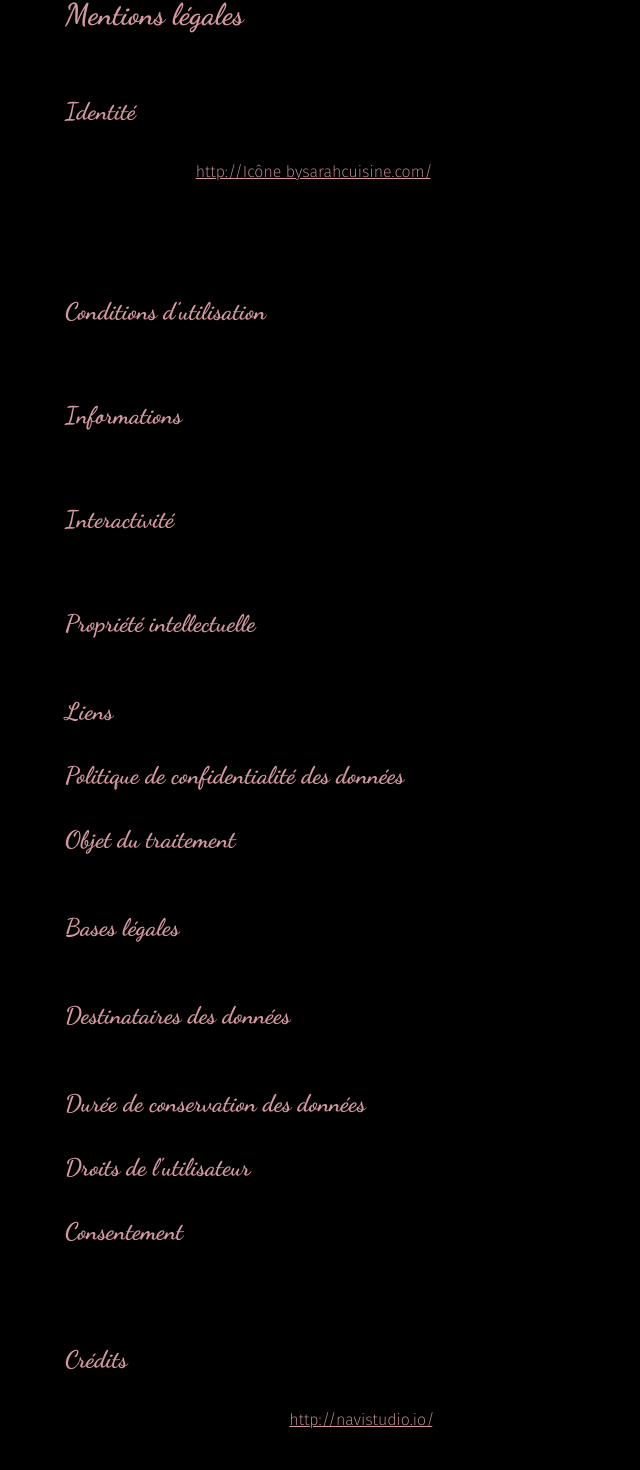
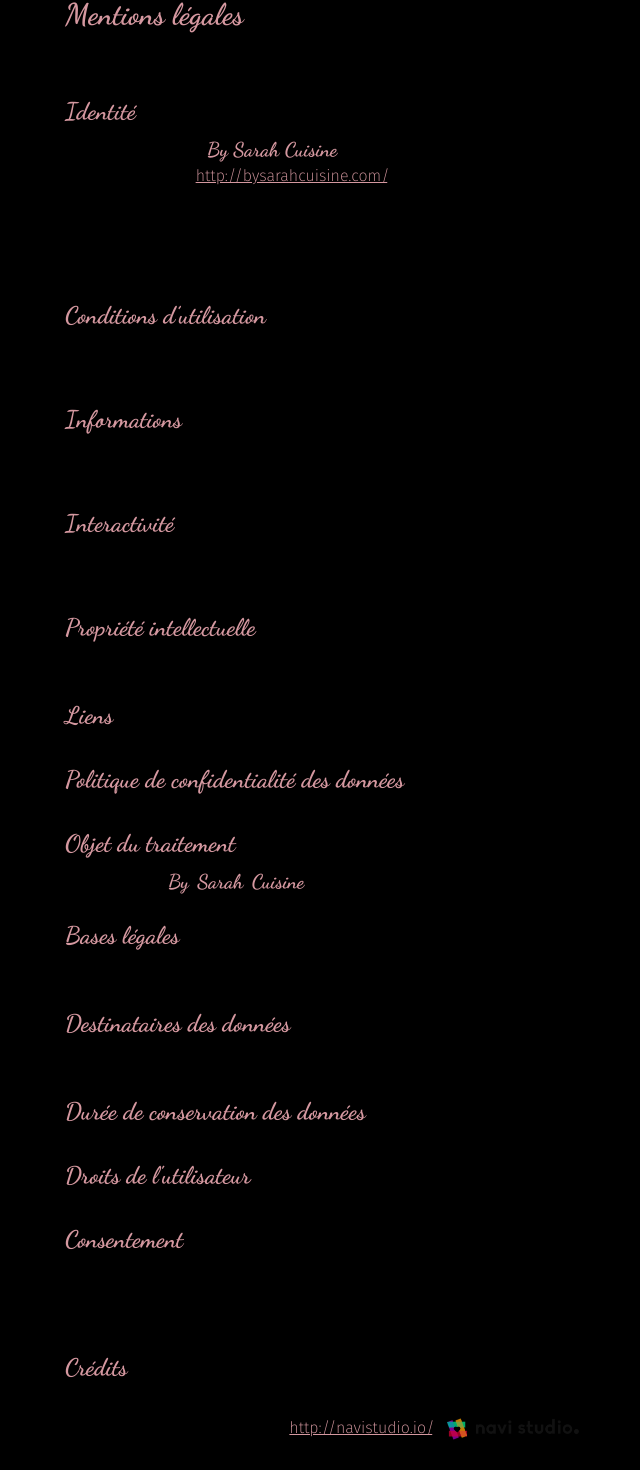
Before and after one commit to franzhopp/By-Sarah-Cuisine, a React (Vite) app: page /mentions in a window 1280 px wide. Shown: the part 204-1674 px from the top of the page, without its empty margins (207-847 px from the left). Built offline with nearby package versions, Linux system fonts and the light colour scheme.

Commit message:
[UPDATE] form img contact

```diff
--- a/src/Components/Cards/CardsFormulas.jsx
+++ b/src/Components/Cards/CardsFormulas.jsx
@@ -53,11 +53,11 @@ const Cards = () => {
                 Égayez vos moments spéciaux en famille, lors de mariages, de
                 dîners romantiques, grâce à de magnifiques plateaux de fruits.
               </p>
-              {/* <p className="mt-6">
-                <span className="text-black text-4xl">40€</span>
+              <p className="mt-6">
+                <span className="text-black text-4xl">0€</span>
 
                 <span className="text-black font-medium"> par pack.</span>
-              </p> */}
+              </p>
               <NavLink
                 to="/services"
                 className="bg-f3dbc3 border border-1-white text-white text-center mt-8 py-3 block w-full rounded-2xl shadow-md text-base font-extrabold"
@@ -89,11 +89,11 @@ const Cards = () => {
                 Découvrez la sélection de desserts pour égayer vos moments en
                 famille, vos mariages, avec de superbes boîtes à dessert.
               </p>
-              {/* <p className="mt-6">
-                <span className="text-black text-4xl">20€</span>
+              <p className="mt-6">
+                <span className="text-black text-4xl">0€</span>
 
                 <span className="text-black font-medium"> par pack.</span>
-              </p> */}
+              </p>
               <NavLink
                 to="/services"
                 className="bg-f3dbc3 border border-1-white text-white text-center mt-8 py-3 block w-full rounded-2xl shadow-md text-base font-extrabold"
@@ -123,11 +123,11 @@ const Cards = () => {
                 Vous souhaitez avoir des apéritifs pour accompagner vos
                 évènements ? Découvrez la sélection de différents apéritifs.
               </p>
-              {/* <p className="mt-6">
-                <span className="text-black text-4xl">10€</span>
+              <p className="mt-6">
+                <span className="text-black text-4xl">0€</span>
 
                 <span className="text-black font-medium"> par pack.</span>
-              </p> */}
+              </p>
               <NavLink
                 to="/services"
                 className="bg-f3dbc3 border border-1-white text-white text-center mt-8 py-3 block w-full rounded-2xl shadow-md text-base font-extrabold"
@@ -158,11 +158,11 @@ const Cards = () => {
                 d'être séduit par les délicieux plateaux de charcuteries du
                 traiteur.
               </p>
-              {/* <p className="mt-6">
-                <span className="text-black text-4xl">10€</span>
+              <p className="mt-6">
+                <span className="text-black text-4xl">0€</span>
 
                 <span className="text-black font-medium"> par pack.</span>
-              </p> */}
+              </p>
               <NavLink
                 to="/services"
                 className="bg-f3dbc3 border border-1-white text-white text-center mt-8 py-3 block w-full rounded-2xl shadow-md text-base font-extrabold"
--- a/src/Components/Contact/TitleContact.jsx
+++ b/src/Components/Contact/TitleContact.jsx
@@ -3,7 +3,10 @@ import Image from "../../assets/title-contact.png";
 const TitleForm = () => {
   return (
     <div>
-      <div loading="lazy" className="image-contact-by-sarah-cuisine border-t sm:py-16 sm:px-24 lg:px-8">
+      <div
+        loading="lazy"
+        className="image-client-by-sarah-cuisine border-t sm:py-16 sm:px-24 lg:px-8"
+      >
         <span className="flex justify-center">
           <img
             data-aos="fade-down-right"
--- a/src/Components/Mentions/PageMentions.jsx
+++ b/src/Components/Mentions/PageMentions.jsx
@@ -1,5 +1,6 @@
 import { NavLink } from "react-router-dom";
 import NavbarPages from "../Navigation/PagesNavbar";
+import ImgText from "../../assets/logo-4.png";
 
 const PageMentions = () => {
   const keywordsStyle = "font-extrabold";
@@ -17,32 +18,40 @@ const PageMentions = () => {
             Identité
           </h2>
           <p className="text-black mb-4">
-            ›<span className={keywordsStyle}> Nom du site web :</span> By Sarah
-            Cuisine
+            ›<span className={keywordsStyle}> Nom du site web :</span>{" "}
+            <span className="text-pink text-xl font-sans-recursive">
+              {" "}
+              By Sarah Cuisine
+            </span>
+            ,{" "}
+            <span className="italic">
+              recettes pour un mode de vie sain et gourmand
+            </span>
+            .
             <br />›<span className={keywordsStyle}>
               {" "}
               Adresse du site :
             </span>{" "}
             <NavLink
-              to="http://Icône bysarahcuisine.com/"
+              to="http://bysarahcuisine.com/"
               target="_blank"
               rel="noopener noreferrer"
               className="text-pink underline"
             >
-              http://Icône bysarahcuisine.com/
+              http://bysarahcuisine.com/
             </NavLink>
             .
-            <br />›<span className={keywordsStyle}> Propriétaire :</span> KHALFA
-            SARAH – Icône bysarahcuisine@gmail.com
+            <br />›<span className={keywordsStyle}> Propriétaire :</span> Khalfa
+            Sarah – contact@bysarahcuisine.com
             <br />›<span className={keywordsStyle}> Activité :</span>{" "}
-            Entrepreneur individuel
+            Entrepreneur individuel.
             <br />›
             <span className={keywordsStyle}>
               {" "}
               Responsable de publication :
             </span>{" "}
-            KHALFA SARAH – MEAUX, ÎLE-DE-FRANCE
-            <br />› <span className={keywordsStyle}>Hébergement :</span> IONOS
+            Khalfa Sarah – Meaux, Île-de-France.
+            <br />› <span className={keywordsStyle}>Hébergement :</span> IONOS.
             <br />
           </p>
 
@@ -101,9 +110,13 @@ const PageMentions = () => {
             Objet du traitement
           </h2>
           <p className="text-black text-justify">
-            › L'entreprise By Sarah Cuisine traite les données pour gérer les
-            commandes, le marketing, et la transmission de données aux
-            partenaires.
+            › L'entreprise
+            <span className="text-pink text-xl font-sans-recursive">
+              {" "}
+              By Sarah Cuisine
+            </span>{" "}
+            traite les données pour gérer les commandes, le marketing, et la
+            transmission de données aux partenaires.
           </p>
 
           <h2 className="text-pink font-sans-recursive text-xl md:text-2xl font-semibold mb-2">
@@ -149,7 +162,7 @@ const PageMentions = () => {
           </h2>
           <p className="mb-4 text-black">
             ›<span className={keywordsStyle}> Site créé et designé par :</span>{" "}
-            FERNANDEZ LOUISA
+            Fernandez Louisa.
             <br />›
             <span className={keywordsStyle}>
               {" "}
@@ -163,30 +176,36 @@ const PageMentions = () => {
             >
               http://navistudio.io/
             </NavLink>
-            , navi studio.™
-            <br />›<span className={keywordsStyle}> Hébergeur :</span> IONOS
-            <br />›<span className={keywordsStyle}> Logo :</span> FERNANDEZ
-            LOUISA
+            ,{" "}
+            <img
+              src={ImgText}
+              className="h-6 ml-1 inline"
+              alt="Icône navi studio."
+            />
+            <br />›<span className={keywordsStyle}> Hébergeur :</span> IONOS.
+            <br />›<span className={keywordsStyle}> Logo :</span> Fernandez
+            Louisa
             <br />›<span className={keywordsStyle}> Photographies : </span>
-            PEXELS
-            <br />›<span className={keywordsStyle}> Vidéos :</span> KHALFA SARAH
+            Pexels.
+            <br />›<span className={keywordsStyle}> Vidéos :</span> Khalfa
+            Sarah.
             <br />›
             <span className={keywordsStyle}> Contenu des rubriques :</span>{" "}
-            FERNANDEZ LOUISA
+            Fernandez Louisa
             <br />›
             <span className={keywordsStyle}> Montages des visuels :</span>{" "}
-            FERNANDEZ LOUISA
+            Fernandez Louisa
             <br />›<span className={keywordsStyle}>
               {" "}
               Montages des vidéos :
             </span>{" "}
-            FERNANDEZ LOUISA
+            Fernandez Louisa
             <br />›
             <span className={keywordsStyle}>
               {" "}
               Icônes utilisées pour les visuels :
             </span>{" "}
-            Photoshop, Illustrator, Figma
+            Photoshop, Illustrator, Figma.
             <br />›<span className={keywordsStyle}>
               {" "}
               Éditeur de code :
@@ -197,10 +216,9 @@ const PageMentions = () => {
               {" "}
               Technologies utilisées :
             </span>{" "}
-            React, Tailwind CSS, HTML/CSS, EmailJS, Postman, PNPM, AOS, React
-            Icons, Hyper UI, Daisy UI etc...
+            React, Tailwind CSS, AOS... etc.
             <br />
-            <div className="mt-16">
+            <div className="text-justify mt-16 italic font-extrabold">
               Modèle de formule de collecte de données à caractère personnel
               pour la conception de la rubrique "MENTIONS LÉGALES" : Site du
               CNIL - Version 2019 /{" "}
@@ -212,6 +230,7 @@ const PageMentions = () => {
               >
                 https://www.cnil.fr/professionnel
               </NavLink>
+              .
             </div>
           </p>
         </div>
```
Also changed, not shown: src/assets/logo-4.png (added).
